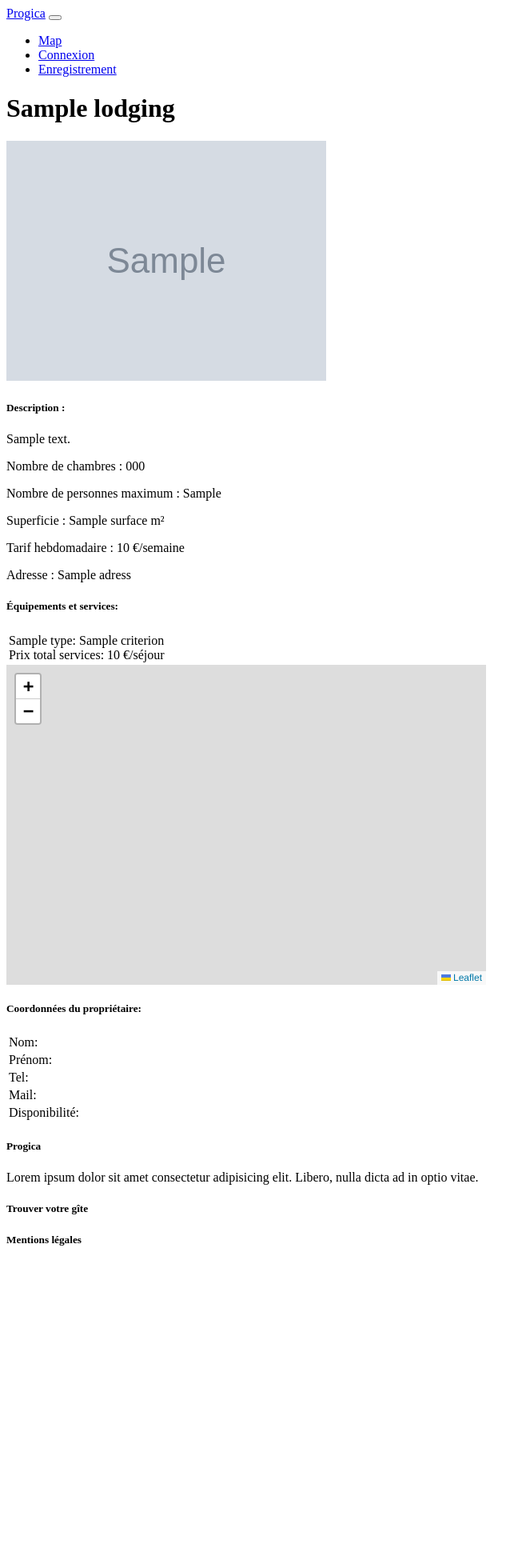
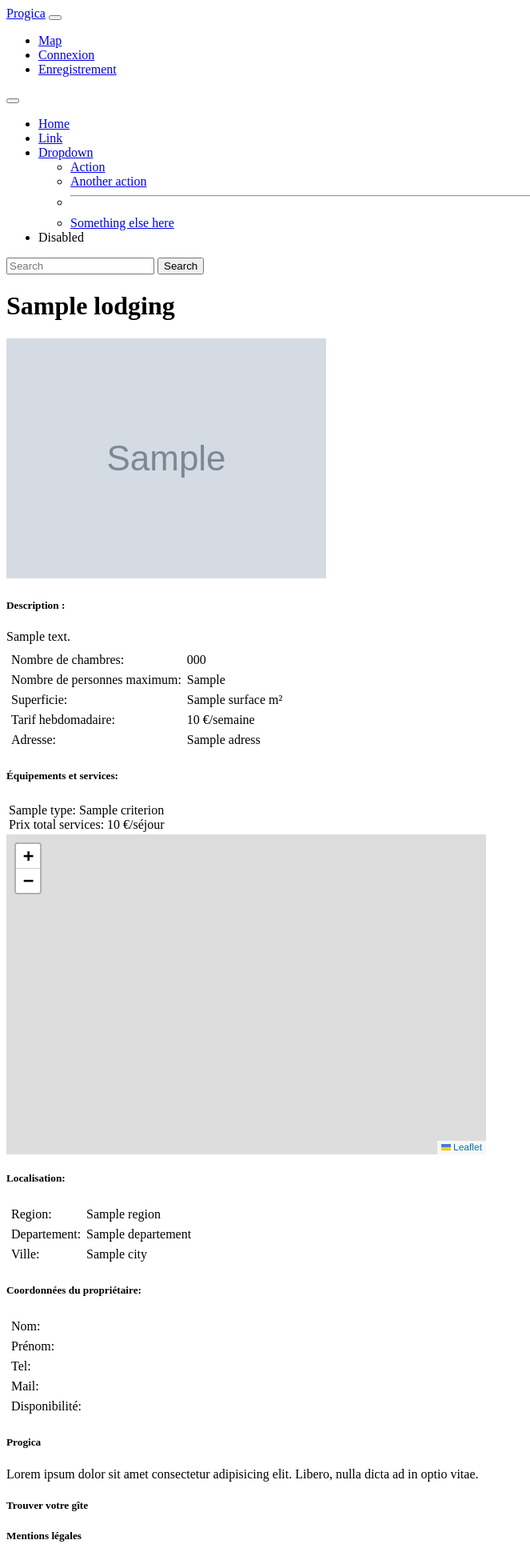
Before and after one commit to Rod97139/progika, a Symfony app: template templates/client_side/detail.html.twig in a window 1280 px wide. Shown: the whole page at 80% size, without its empty margins (0-663 px from the left). Before the commit the page ends 1557 px from the top, so only its background shows below. Run offline with Twig, Linux system fonts and the light colour scheme; the template is opened without the code that fills it: most values are stand-ins (such as "Sample title", 1, 10 or a date in 2020); grey boxes marked "Sample" are stand-in pictures; some libraries are stand-ins or nearby versions.

Commit message:
map improve

```diff
--- a/assets/styles/app.scss
+++ b/assets/styles/app.scss
@@ -10,8 +10,6 @@ $navbar-light-brand-color: #499b4a;
 $navbar-light-brand-hover-color: #79a87a;
 $navbar-light-hover-color: #cab478;
 $navbar-light-toggler-border-color: red;
-
-// card
 
 $pagination-color: #24292f;
 $pagination-padding-y: .375rem;
--- a/src/Controller/ClientSideController.php
+++ b/src/Controller/ClientSideController.php
@@ -60,7 +60,6 @@ class ClientSideController extends AbstractController
     public function mapAll(LodgingRepository $lodgingRepository): Response
     {
 
-
         return $this->render('client_side/showall.html.twig', [
                 'lodgings' =>  $lodgingRepository->findAll()
         ]);
@@ -80,6 +79,8 @@ class ClientSideController extends AbstractController
         $criterion = $lodging->getCriteria();
         $userId = $lodging->getUser();
 
+
+
         return $this->render('client_side/detail.html.twig', [
                 'lodging' => $lodging,
                 'gps' => $coordgps,
--- a/src/Entity/City.php
+++ b/src/Entity/City.php
@@ -15,7 +15,7 @@ class City
     #[ORM\Column]
     private ?int $id = null;
 
-    #[ORM\ManyToOne(inversedBy: 'cities')]
+    #[ORM\ManyToOne(inversedBy: 'cities', fetch: 'EAGER')]
     #[ORM\JoinColumn(name: "departement_code", referencedColumnName: "code", nullable: false)]
     private ?Departement $departement = null;
 
--- a/src/Entity/Region.php
+++ b/src/Entity/Region.php
@@ -50,6 +50,12 @@ class Region
 
         return $this;
     }
+
+
+    public function __toString(){
+        return $this->name; // Remplacer champ par une propriété "string" de l'entité
+    }
+
 
     /**
      * @return Collection<int, Departement>
--- a/templates/base.html.twig
+++ b/templates/base.html.twig
@@ -74,6 +74,42 @@
               </div>
             </div>
           </nav>
+          <nav class="navbar navbar-expand-lg bg-body-tertiary">
+  <div class="container">
+
+    <button class="navbar-toggler" type="button" data-bs-toggle="collapse" data-bs-target="#navbarSupportedContent" aria-controls="navbarSupportedContent" aria-expanded="false" aria-label="Toggle navigation">
+      <span class="navbar-toggler-icon"></span>
+    </button>
+    <div class="collapse navbar-collapse" id="navbarSupportedContent">
+      <ul class="navbar-nav me-auto mb-2 mb-lg-0">
+        <li class="nav-item">
+          <a class="nav-link active" aria-current="page" href="#">Home</a>
+        </li>
+        <li class="nav-item">
+          <a class="nav-link" href="#">Link</a>
+        </li>
+        <li class="nav-item dropdown">
+          <a class="nav-link dropdown-toggle" href="#" role="button" data-bs-toggle="dropdown" aria-expanded="false">
+            Dropdown
+          </a>
+          <ul class="dropdown-menu">
+            <li><a class="dropdown-item" href="#">Action</a></li>
+            <li><a class="dropdown-item" href="#">Another action</a></li>
+            <li><hr class="dropdown-divider"></li>
+            <li><a class="dropdown-item" href="#">Something else here</a></li>
+          </ul>
+        </li>
+        <li class="nav-item">
+          <a class="nav-link disabled">Disabled</a>
+        </li>
+      </ul>
+      <form class="d-flex" role="search">
+        <input class="form-control me-2" type="search" placeholder="Search" aria-label="Search">
+        <button class="btn btn-outline-success" type="submit">Search</button>
+      </form>
+    </div>
+  </div>
+</nav>
       </header>
 
       <div class='container'>
--- a/templates/client_side/detail.html.twig
+++ b/templates/client_side/detail.html.twig
@@ -12,19 +12,34 @@
 
    <div class="row">
 <div class="col-12 col-md-6 mt-3">
-<h1>{{lodging.name}}</h1>
-    <img class='lodging-pic' src="{{lodging.image}}" alt="{{lodging.name}}">
+<h1 class='mt-1'>{{lodging.name}}</h1>
+    <img class='lodging-pic mt-4' src="{{lodging.image}}" alt="{{lodging.name}}">
 
-<h5 class='mt-2'>Description :</h5>
-<p>{{lodging.description}}</p>
-<p>Nombre de chambres : {{lodging.numberRooms}}</p>
-<p>Nombre de personnes maximum : {{lodging.maxPeople()}}</p>
-<p>Superficie : {{lodging.surface}} m²</p>
-<p>Tarif hebdomadaire : {{lodging.weeklyBasePrice}} €/semaine</p>
-<p>Adresse : {{lodging.adress}}</p>
-<h5>Équipements et services:</h5>
+<h5 class='mt-4'>Description :</h5>
+<table style='border-collapse : separate; border-spacing : 5px;'><tbody>
+<tr>
+{{lodging.description}}
+</tr>
+<tr>
+<td>Nombre de chambres: </td><td>{{lodging.numberRooms}}</td>
+</tr>
+<tr>
+<td>Nombre de personnes maximum: </td><td>{{lodging.maxPeople()}}</td>
+</tr>
+<tr>
+<td>Superficie: </td><td>{{lodging.surface}} m²</td>
+</tr>
+<tr>
+<td>Tarif hebdomadaire: </td><td>{{lodging.weeklyBasePrice}} €/semaine</td>
+</tr>
+<tr>
+<td>Adresse: </td><td>{{lodging.adress}}</td>
+</tr>
+</tbody></table>
 
-<table>
+<h5 class='mt-3'>Équipements et services:</h5>
+
+<table class='mt-2'>
 <tbody>
  <tr>
                 <td>
@@ -57,9 +72,26 @@
 <div class="col-12 col-md-6 mt-5">
 <div id="map" style="width: 600px; height: 400px;"  ></div>
 <div>
+<h5 class='mt-3'>Localisation:</h5>
+<table style='border-collapse : separate; border-spacing : 5px;'>
+    <tbody>
+        <tr>
+            <td> Region: </td> <td> {{ lodging.city.departement.region }} </td>
+        </tr>
+        <tr>
+            <td>  Departement: </td> <td>{{ lodging.city.departement }}  </td>
+        </tr>
+        <tr>
+            <td>  Ville:  </td> <td> {{ lodging.city }} </td>
+        </tr>
+    </tbody>
+</table>
+
+</div>
+<div>
 <h5>Coordonnées du propriétaire:</h5>
 
-<table>
+<table style='border-collapse : separate; border-spacing : 5px;'>
     <tbody>
         <tr>
             <td> Nom: </td> <td> {{ user.lastname }} </td>
--- a/templates/client_side/showall.html.twig
+++ b/templates/client_side/showall.html.twig
@@ -21,11 +21,14 @@ const tiles = L.tileLayer('https://tile.openstreetmap.org/{z}/{x}/{y}.png', {
 	}).addTo(map);
 
 
+
 {% for lodg in lodgings %}
 
 
    L.marker([{{ lodg.city.gpsLat }}, {{ lodg.city.gpsLng }}]).addTo(map)
-   {# .bindPopup("<b>Hello world!</b><br>I am a popup.").openPopup(); #}
+   .bindPopup("<img style='height: 100px;' class='lodging-pic ' src='{{ asset(lodg.image) }}' class='card-img-bottom' alt='...'> <br><a href='{{ path('app_client_detail', {id: lodg.id}) }}'>Détails Gîte</a><br> {{ lodg.weeklyBasePrice }} €/semaine")
+
+
 
 
 {% endfor %}
```
Also changed, not shown: README.md.
